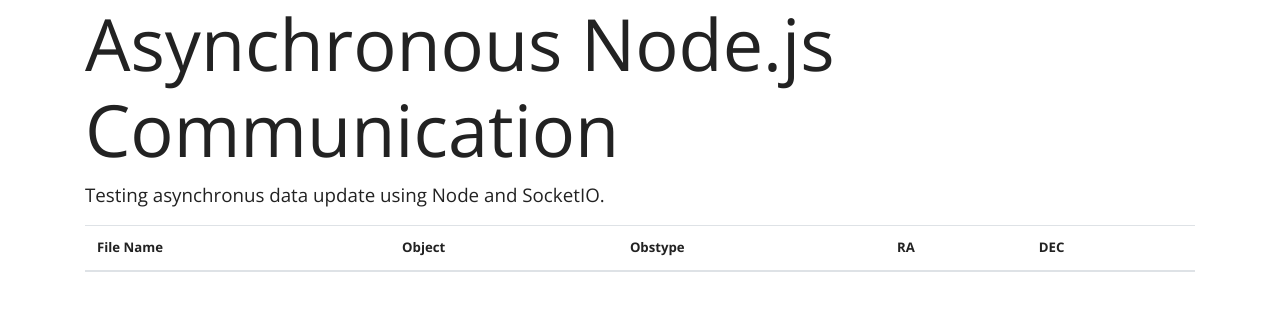
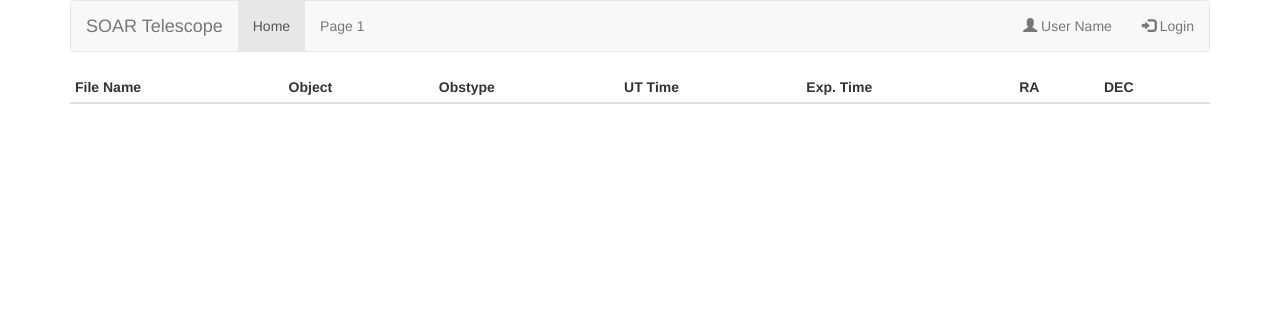
Before and after one commit to simontorres/goodman_pipeline_app, a website: page web/client/views/index.html in a window 1280 px wide. Drawn offline with nearby package versions, Linux system fonts and the light colour scheme; some packages are replaced by stand-ins of ours; no server answers.

Commit message:
Changed index page using bootstrap style

```diff
--- a/web/client/views/index.html
+++ b/web/client/views/index.html
@@ -1,35 +1,54 @@
 <!DOCTYPE html>
 <html ng-app="fileWatchApp">
 <head>
-    <script src="//code.jquery.com/jquery-3.3.1.min.js"></script>
-    <script type="text/javascript" src="//cdnjs.cloudflare.com/ajax/libs/socket.io/1.3.6/socket.io.min.js"></script>
-    <link id="style_theme" rel="stylesheet" href="https://bootswatch.com/4/yeti/bootstrap.css">
-    <!--<link rel="stylesheet" href="//maxcdn.bootstrapcdn.com/bootstrap/3.3.7/css/bootstrap.min.css">-->
+    <meta name="viewport" content="width=device-width, initial-scale=1">
+  <link rel="stylesheet" href="https://maxcdn.bootstrapcdn.com/bootstrap/3.4.0/css/bootstrap.min.css">
+  <!--<script src="https://ajax.googleapis.com/ajax/libs/jquery/3.3.1/jquery.min.js"></script>-->
+  <script src="https://maxcdn.bootstrapcdn.com/bootstrap/3.4.0/js/bootstrap.min.js"></script>
 </head>
 <body>
 <div ng-controller="fileWatchController">
     <div class="container">
-        <div class="page-header">
-            <h1 class="display-3">Asynchronous Node.js Communication</h1>
-            <p class="lead">Testing asynchronus data update using Node and SocketIO.</p>
-            <!--<p>Details <a href='https://www.shanelynn.ie/asynchronous-updates-to-a-webpage-with-flask-and-socket-io/' target='_blank'>here.</a></p>-->
-        </div>
+        <nav class="navbar navbar-default">
+            <div class="container-fluid">
+                <div class="navbar-header">
+                    <a class="navbar-brand" href="#">SOAR Telescope</a>
+                </div>
+                <ul class="nav navbar-nav">
+                    <li class="active"><a href="#">Home</a></li>
+                    <li><a href="#">Page 1</a> </li>
+                </ul>
+                <ul class="nav navbar-nav navbar-right">
+                    <li><a href="#"><span class="glyphicon glyphicon-user"></span> User Name</a></li>
+                    <li><a href="#"><span class="glyphicon glyphicon-log-in"></span> Login</a></li>
+                </ul>
+            </div>
+        </nav>
+        <!--<div class="page-header">-->
+            <!--<h1 class="display-3">Asynchronous Node.js Communication</h1>-->
+            <!--<p class="lead">Testing asynchronus data update using Node and SocketIO.</p>-->
+            <!--&lt;!&ndash;<p>Details <a href='https://www.shanelynn.ie/asynchronous-updates-to-a-webpage-with-flask-and-socket-io/' target='_blank'>here.</a></p>&ndash;&gt;-->
+        <!--</div>-->
         <div class="table-responsive">
-            <table class="table table-striped">
+            <table class="table table-striped table-condensed">
                 <thead>
                 <tr>
                     <th scope="col">File Name</th>
                     <th scope="col">Object</th>
                     <th scope="col">Obstype</th>
+                    <th scope="col">UT Time</th>
+                    <th scope="col">Exp. Time</th>
                     <th scope="col">RA</th>
                     <th scope="col">DEC</th>
                 </tr>
                 </thead>
                 <tbody>
-                <tr ng-repeat="file in files | orderBy:'+':true">
+                <tr ng-repeat="file in files | reverse">
                     <td scope="row">{{ file.file_name}}</td>
                     <td>{{ file.object }}</td>
                     <td>{{ file.obstype }}</td>
+                    <td>{{ file.ut_time}}</td>
+                    <td>{{ file.exptime}}</td>
                     <td>{{ file.ra }}</td>
                     <td>{{ file.dec }}</td>
                 </tr>
--- a/web/package.json
+++ b/web/package.json
@@ -12,6 +12,8 @@
     "body-parser": "^1.18.3",
     "express": "^4.16.4",
     "mongoose": "^5.4.8",
-    "monk": "^6.0.6"
+    "monk": "^6.0.6",
+    "request": "^2.88.0",
+    "socket.io": "^2.2.0"
   }
 }
```
Also changed, not shown: 1 other file.
